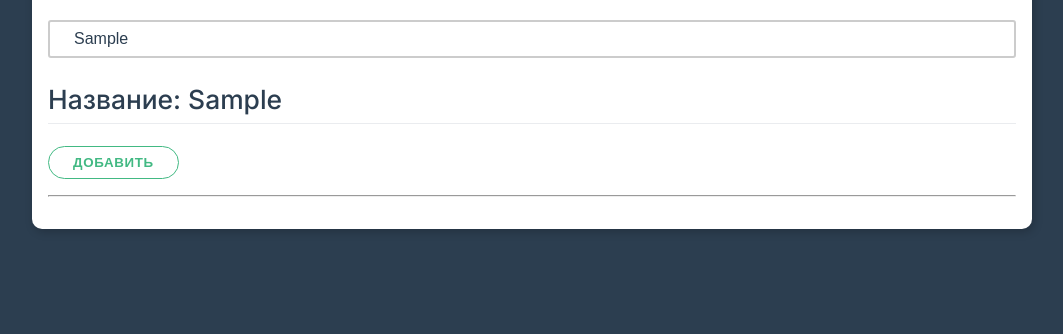
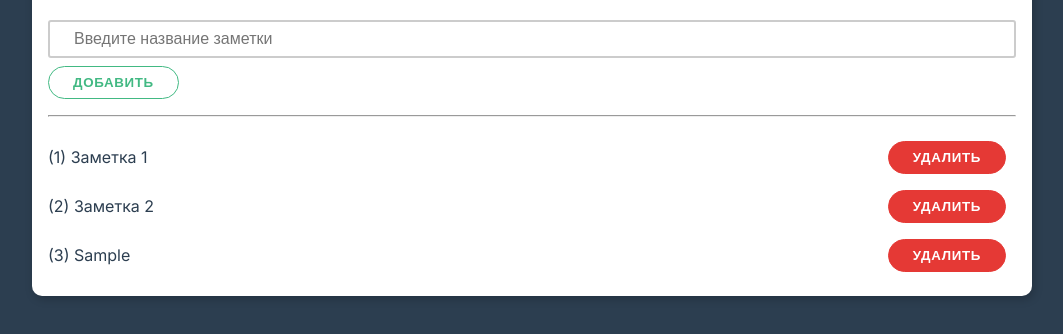
Before and after one commit to svyat1234/VUELessons, a plain HTML site: page index.html in a window 1280 px wide. Both pictures are taken after typing "Sample" into the empty fields and a click on the button "ДОБАВИТЬ". Shown: the part 102-436 px from the top of the page, without its empty margins (108-1171 px from the left). Drawn offline with nearby package versions, Linux system fonts and the light colour scheme.

Commit message:
разработка второго приложения

```diff
--- a/app.js
+++ b/app.js
@@ -3,12 +3,22 @@ const App = {
         return {
             appPlaceholder: 'Введите название заметки',
             title: 'Заметки',
-            appInputValue: ''
+            appInputValue: '',
+            appNotes: ['Заметка 1', 'Заметка 2']
         }
     },
     methods: {
         appInputChanger(e) {
             this.appInputValue = e.target.value
+        },
+        addNewAppNote() {
+            if (this.appInputValue !== '') {
+                this.appNotes.push(this.appInputValue)
+                this.appInputValue = ''
+            }
+        },
+        removeAppNote(index) {
+            this.appNotes.splice(index, 1)
         }
     },
 }
--- a/index.html
+++ b/index.html
@@ -19,12 +19,19 @@
                     v-bind:placeholder="appPlaceholder"
                     v-bind:value="appInputValue"
                     v-on:input="appInputChanger"
+                    v-on:keypress.enter="addNewAppNote"
                 >
             </div>
             <!-- /.form-control -->
-            <h2>Название: {{ appInputValue }}</h2>
-            <button class="btn">Добавить</button>
+            <button class="btn" v-on:click="addNewAppNote">Добавить</button>
             <hr>
+            <ul class="list" v-if="appNotes.length !== 0">
+                <li class="list-item" v-for="(myNote, i) in appNotes">
+                    ({{ i + 1 }}) {{ myNote }}
+                    <button class="btn danger" v-on:click="removeAppNote(i)">Удалить</button>
+                </li>
+            </ul>
+            <div v-else>Заметок пока нет.</div>
         </div>
         <!-- /.card -->
     </div>
```
